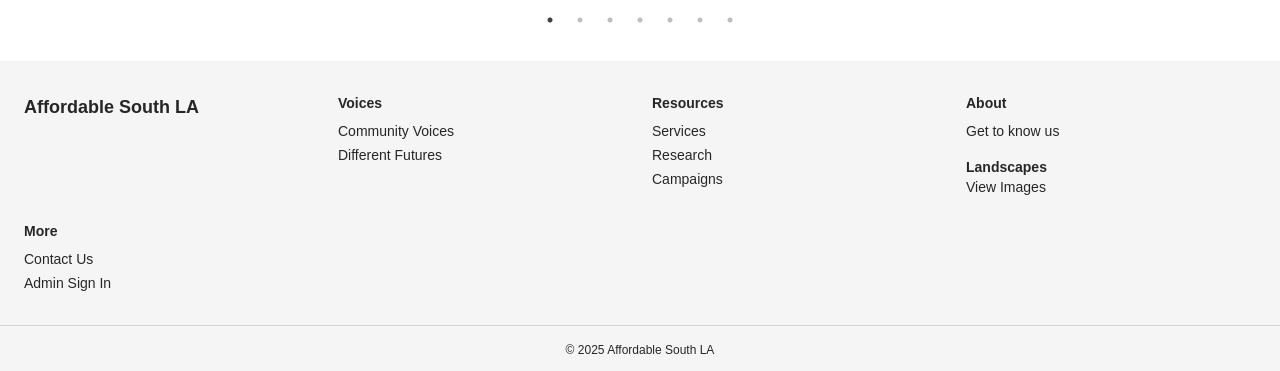
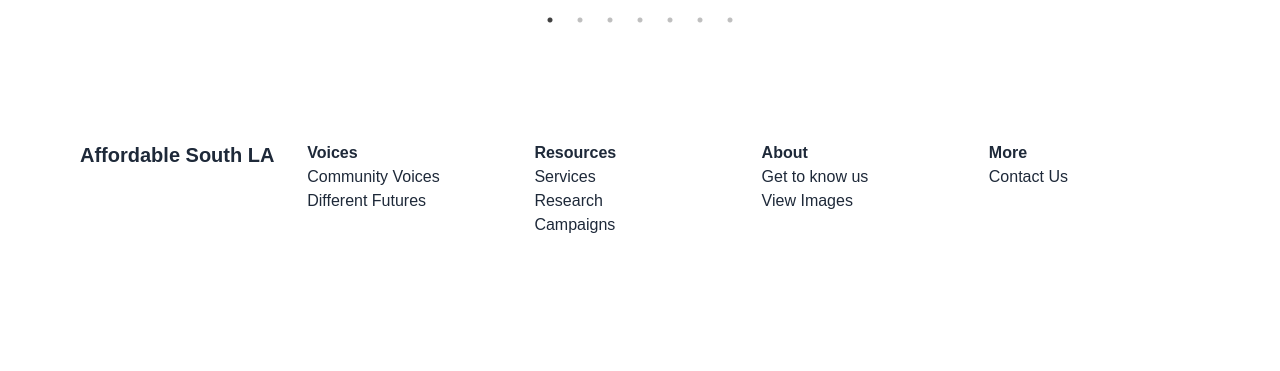
Before and after one commit to ctcusc/ASLA2025, a Next.js app: page /about in a window 1280 px wide. Shown: the part 919-1290 px from the top of the page. After the commit the page ends 1236 px from the top, so only its background shows below. Built offline with nearby package versions, Linux system fonts and the light colour scheme.

Commit message:
just ugly stripped footer

```diff
--- a/src/components/footer/page.tsx
+++ b/src/components/footer/page.tsx
@@ -3,168 +3,45 @@
 import React, { useEffect, useState } from 'react';
 import Link from 'next/link';
 
-type FooterLink = {
-  title: string;
-  url: string;
-};
-
-type FooterCategory = {
-  heading: string;
-  subheadings: FooterLink[];
-  heading2?: string;
-  subheadings2?: FooterLink[];
-};
-
-interface FooterProps {
-  admin?: boolean;
-  logout?: () => void;
-}
-
-const FooterItems: FooterCategory[] = [
-  {
-    heading: 'Voices',
-    subheadings: [
-      { title: 'Community Voices', url: '/voices' },
-      { title: 'Different Futures', url: '/voices' },
-    ],
-  },
-  {
-    heading: 'Resources',
-    subheadings: [
-      { title: 'Services', url: '/research-campaigns' },
-      { title: 'Research', url: '/research-campaigns' },
-      { title: 'Campaigns', url: '/research-campaigns' },
-    ],
-  },
-  {
-    heading: 'About',
-    subheadings: [{ title: 'Get to know us', url: '/about' }],
-    heading2: 'Landscapes',
-    subheadings2: [{ title: 'View Images', url: '/landscapes-map' }],
-  },
-  {
-    heading: 'More',
-    subheadings: [
-      { title: 'Contact Us', url: '/contact-us' },
-      { title: 'Admin Sign In', url: '/login' },
-    ],
-  },
-];
-
-// const AdminFooterItems: FooterCategory[] = [
-//   {
-//     heading: 'Admin',
-//     subheadings: [
-//       { title: 'Review Submissions', url: '/admin/voices' },
-//       { title: 'Edit Research & Campaigns', url: '/admin/resources' },
-//       { title: 'View Feedback', url: '/admin/contact' },
-//       { title: 'Edit Admin', url: '/admin/edit-admin' },
-//     ],
-//   },
-//   {
-//     heading: 'Voices',
-//     subheadings: [
-//       { title: 'Community Voices', url: '/' },
-//       { title: 'Different Futures', url: '/' },
-//     ],
-//   },
-//   {
-//     heading: 'Resources',
-//     subheadings: [
-//       { title: 'Services', url: '/' },
-//       { title: 'Research', url: '/' },
-//       { title: 'Campaigns', url: '/' },
-//     ],
-//   },
-//   {
-//     heading: 'About',
-//     subheadings: [{ title: 'Get to know us', url: '/about-the-project' }],
-//     heading2: 'Landscapes',
-//     subheadings2: [{ title: 'View Images', url: '/landscapes-map' }],
-//   },
-// ];
-
-const Footer: React.FC<FooterProps> = ({ mobile = false, admin = false, logout }) => {
-  const [isMobile, setIsMobile] = useState(false);
-  // const items = admin ? AdminFooterItems : FooterItems;
-  const items = FooterItems;
-
-  useEffect(() => {
-    const handleResize = () => setIsMobile(window.innerWidth <= 768);
-    handleResize();
-    window.addEventListener('resize', handleResize);
-    return () => window.removeEventListener('resize', handleResize);
-  }, []);
+const Footer: React.FC<FooterProps> = () => {
 
   return (
-    <footer className="bg-neutral-100 text-neutral-800 text-sm">
-      <div className="max-w-screen-xl mx-auto px-6 py-8 grid gap-6 md:grid-cols-4">
-        {!isMobile && (
+    <footer className="bg-primary text-md">
+    <div className="max-w-screen-xl grid gap-4 md:grid-cols-5 px-20 py-20 mx-auto">
+        <div>
+            <h1 className="text-xl font-semibold ">Affordable South LA</h1>
+        </div>
+        <div>
+          <h3 className="font-semibold">Voices</h3>
+          <ul>
+            {/* todo: fix footer links to match jeremy's naming convention */}
+            <li><Link href="/voices" className="hover:underline">Community Voices</Link></li>
+            <li><Link href="/voices" className="hover:underline">Different Futures</Link></li>
+          </ul>
+        </div>
+        <div>
+          <h3 className="font-semibold">Resources</h3>
+          <ul>
+            <li><Link href="/resources/services" className="hover:underline">Services</Link></li>
+            <li><Link href="/resources/research" className="hover:underline">Research</Link></li>
+            <li><Link href="/resources/campaigns" className="hover:underline">Campaigns</Link></li>
+          </ul>
+        </div>
+        <div>
+          <h3 className="font-semibold">About</h3>
           <div>
-            <h2 className="text-lg font-semibold">Affordable South LA</h2>
-
-          </div>
-        )}
-
-        {items.map(({ heading, subheadings, heading2, subheadings2 }) => (
-          <div key={heading}>
-            <h3 className="font-semibold mb-2">{heading}</h3>
-            <ul className="space-y-1">
-              {subheadings.map((link) => (
-                <li key={`${heading}-${link.title}`}>
-                  <Link href={link.url} className="hover:underline">
-                    {link.title}
-                  </Link>
-                </li>
-              ))}
-            </ul>
-
-            {!isMobile && heading2 && subheadings2 && (
-              <>
-                <h3 className="font-semibold mt-4">{heading2}</h3>
-                <ul className="space-y-1">
-                  {subheadings2.map((link) => (
-                    <li key={`${heading2}-${link.title}`}>
-                      <Link href={link.url} className="hover:underline">
-                        {link.title}
-                      </Link>
-                    </li>
-                  ))}
-                </ul>
-              </>
-            )}
-
-            {isMobile && heading2 && subheadings2 && (
-              <div className="mt-4">
-                <h3 className="font-semibold">{heading2}</h3>
-                <ul className="space-y-1">
-                  {subheadings2.map((link) => (
-                    <li key={`${heading2}-${link.title}`}>
-                      <Link href={link.url} className="hover:underline">
-                        {link.title}
-                      </Link>
-                    </li>
-                  ))}
-                </ul>
-              </div>
-            )}
-          </div>
-        ))}
-      </div>
-
-      {isMobile && (
-        <div className="text-center py-4">
-          <button
-            className="px-4 py-2 bg-black text-white text-xs rounded hover:bg-neutral-800"
-            onClick={() => (window.location.href = '/add-your-voice')}
-          >
-            Add Your Voice
-          </button>
+          <ul>
+            <li><Link href="/about" className="hover:underline">Get to know us</Link></li>
+            <li><Link href="/landscapes-map" className="hover:underline">View Images</Link></li>
+          </ul>
         </div>
-      )}
-
-      <div className="text-center text-xs py-4 border-t border-neutral-300">
-        &copy; {new Date().getFullYear()} Affordable South LA
+        </div>
+        <div>
+          <h3 className="font-semibold">More</h3>
+          <ul>
+            <li><Link href="/contact-us" className="hover:underline">Contact Us</Link></li>
+          </ul>
+        </div>
       </div>
     </footer>
   );
```
